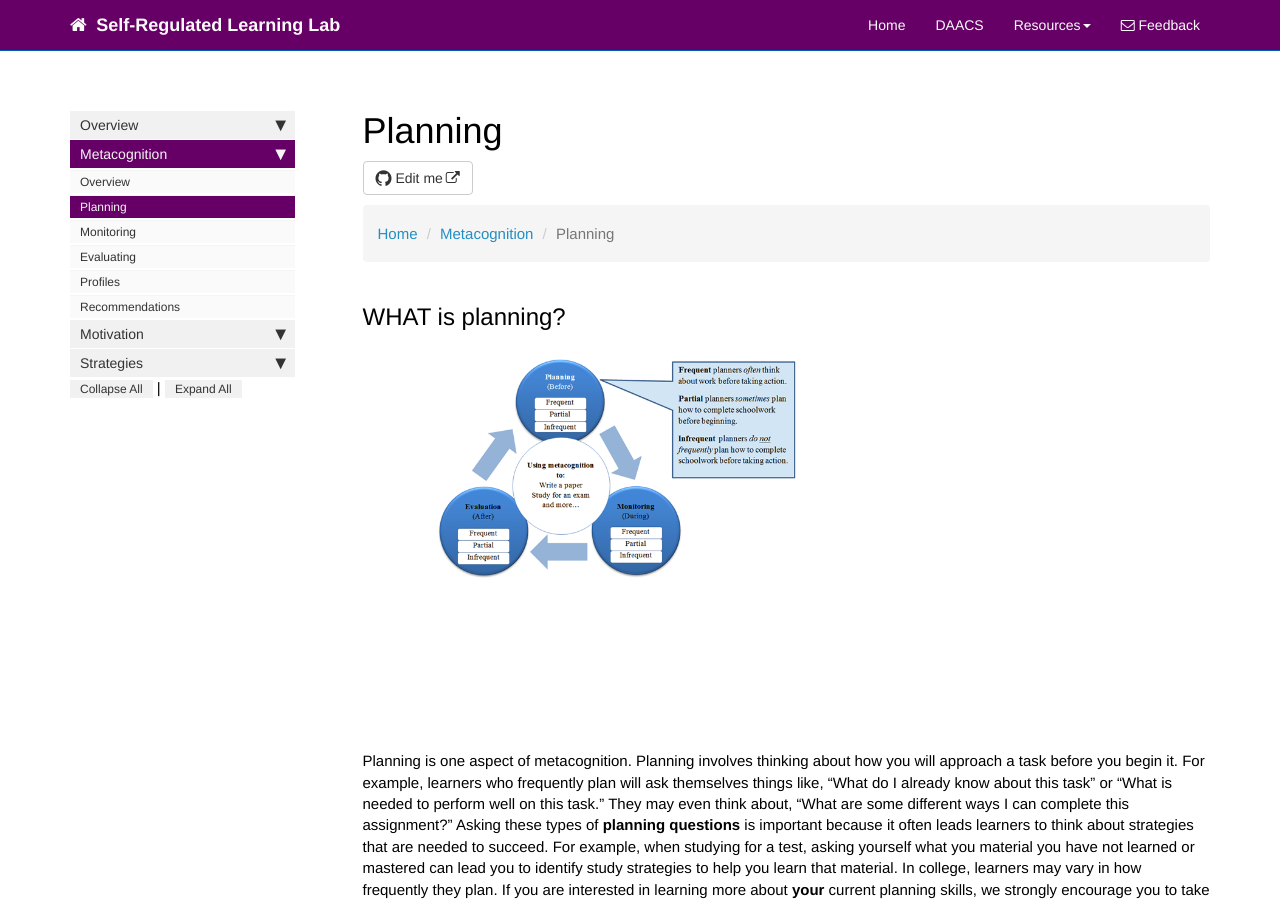
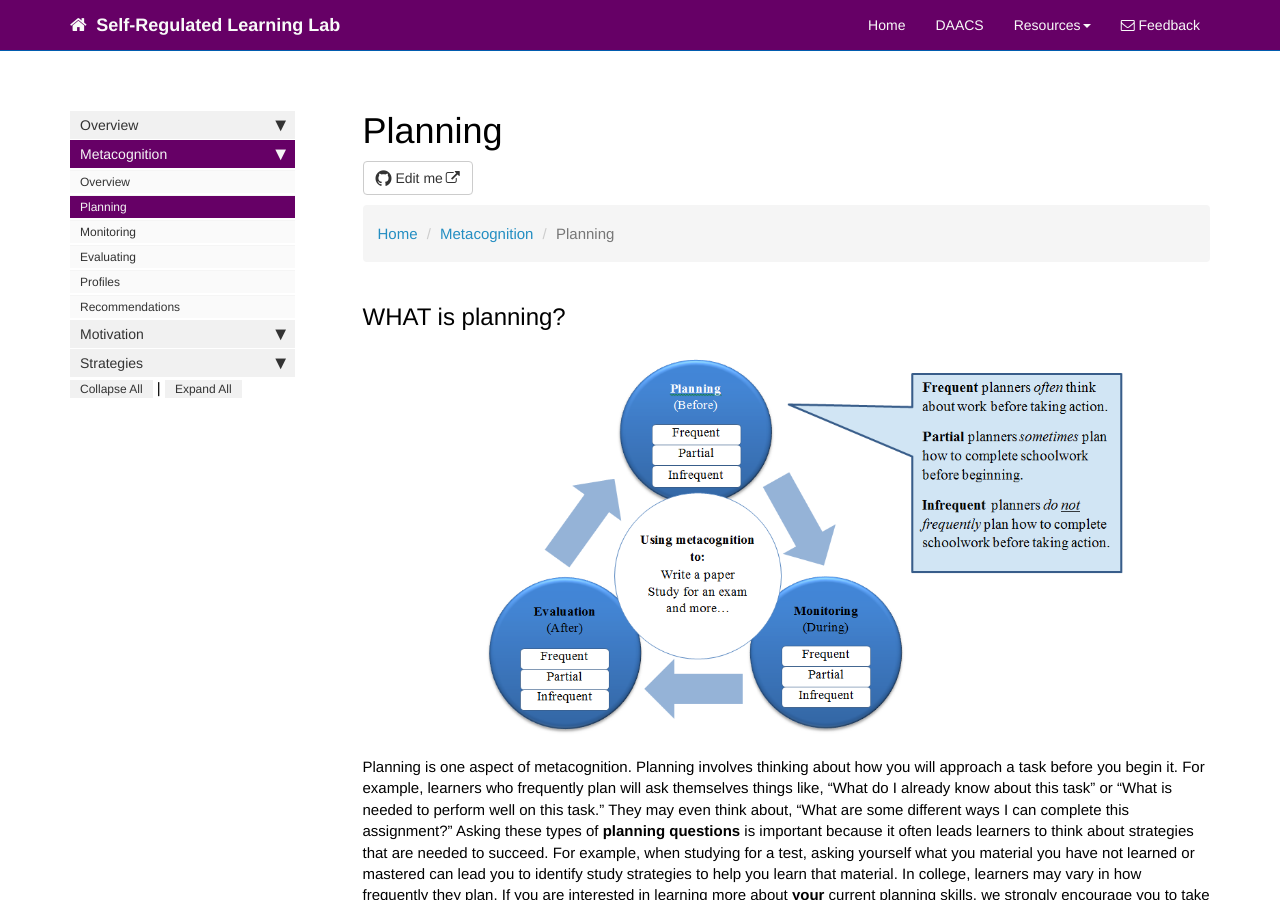
Before and after one commit to dfranklin02/SRL, a Jekyll site: the page built from docs/pages/metacognition/metacognition_planning.md, in a window 1280 px wide and 900 px high. Built offline with Jekyll 4.4.1, drawn with Linux system fonts in a browser that asks for light colours; nearby versions of some CDN libraries; comment, search, counter and statistics services are not loaded.

Commit message:
Update metacognition_planning.md

```diff
--- a/docs/pages/metacognition/metacognition_planning.md
+++ b/docs/pages/metacognition/metacognition_planning.md
@@ -17,7 +17,7 @@ toc: false
 
 ## WHAT is planning?
 
-<center><img src='images/Metacognition-Planning.png' alt='Metacognition Cycle' /></center>
+<center><img src='images/Metacognition-Planning FINAL.png' alt='Metacognition Cycle' /></center>
 
 Planning is one aspect of metacognition. Planning involves thinking about how you will approach a task before you begin it. For example, learners who frequently plan will ask themselves things like, “What do I already know about this task” or “What is needed to perform well on this task.” They may even think about, “What are some different ways I can complete this assignment?” Asking these types of **planning questions** is important because it often leads learners to think about strategies that are needed to succeed. For example, when studying for a test, asking yourself what you material you have not learned or mastered can lead you to identify study strategies to help you learn that material.
 In college, learners may vary in how frequently they plan. If you are interested in learning more about **your** current planning skills, we strongly encourage you to take the SRL survey by clicking here https://demo.daacs.net/.
```
